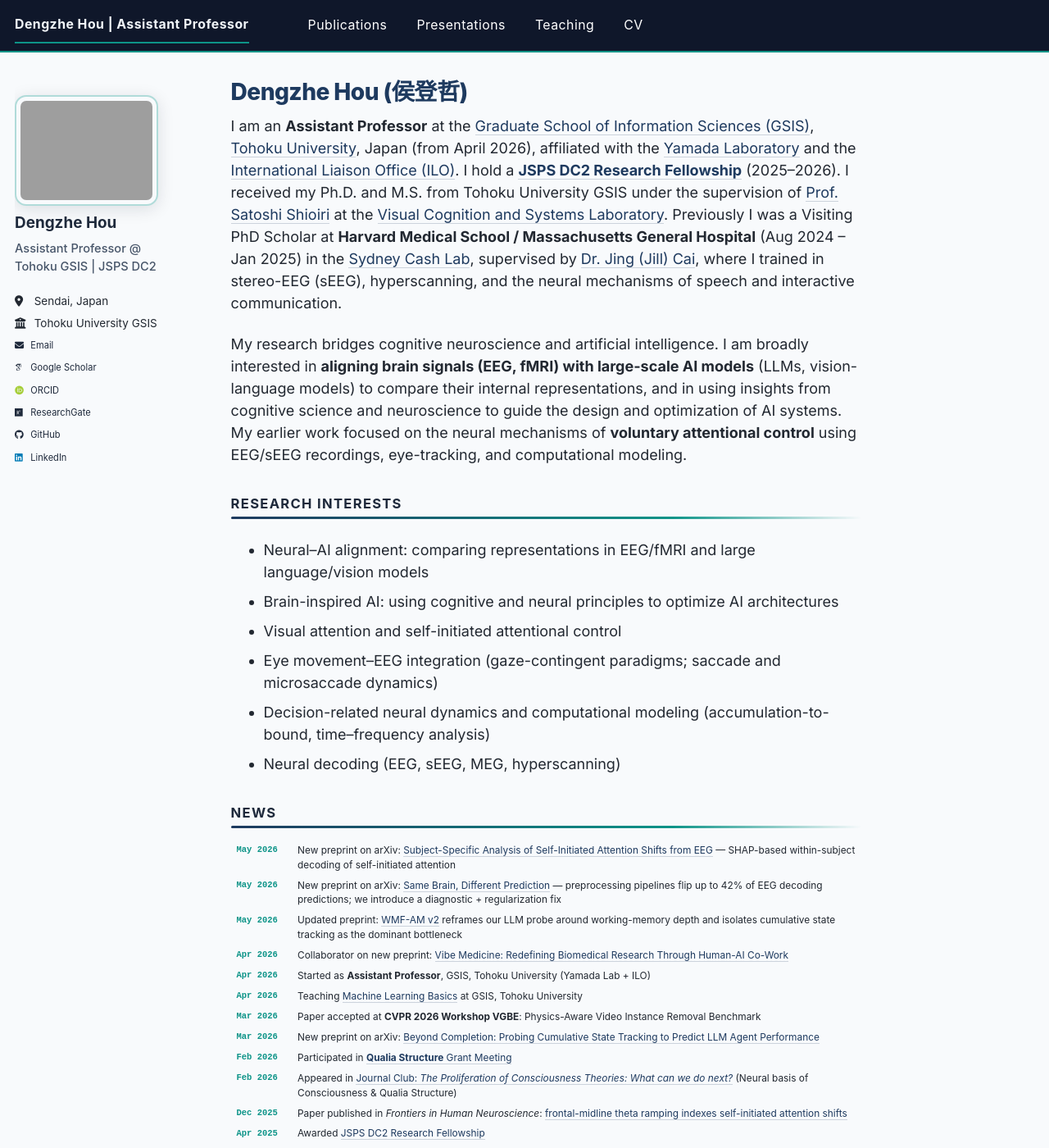
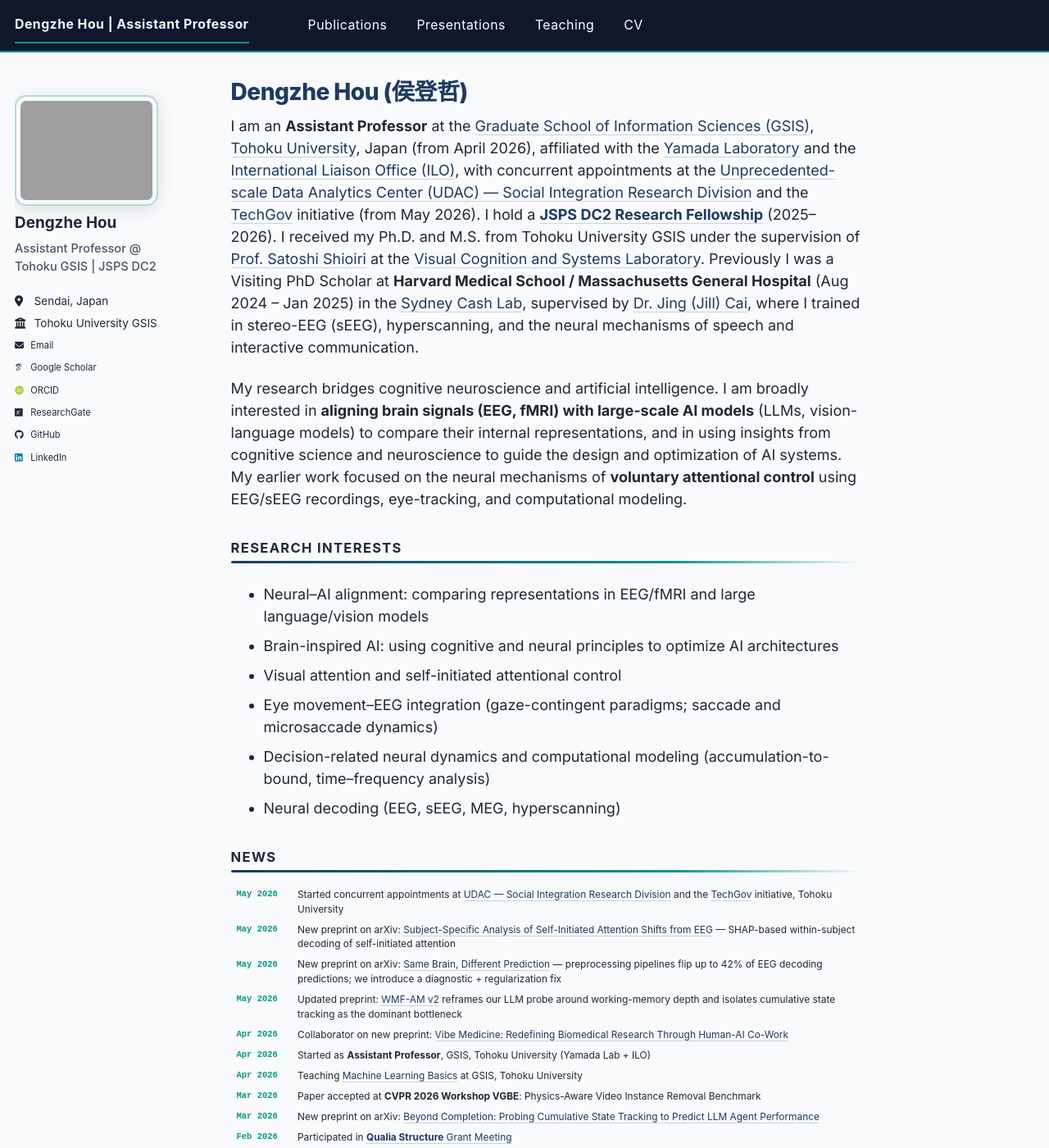
Before and after one commit to dengzhe-hou/dengzhe-hou.github.io, a Jekyll site: the page built from _pages/about.md, in a window 1280 px wide and 1400 px high. Shown: the whole window at 82% size. Built offline with Jekyll 4.4.1, drawn with Linux system fonts in a browser that asks for light colours; some web fonts are replaced; a script bundle is joined from its source files by our own code; library files that are not in the unit come from our copies.

Commit message:
Add UDAC and TechGov concurrent appointments (May 2026)
Bio: list concurrent appointments at UDAC Social Integration Research
Division and TechGov initiative alongside Yamada Lab and ILO.
News: add corresponding May 2026 entry.

Co-Authored-By: Claude Opus 4.7 (1M context) <noreply@anthropic.com>

```diff
--- a/_pages/about.md
+++ b/_pages/about.md
@@ -7,7 +7,7 @@ redirect_from:
   - /about.html
 ---
 
-I am an **Assistant Professor** at the [Graduate School of Information Sciences (GSIS)](https://www.is.tohoku.ac.jp/en/), [Tohoku University](https://www.tohoku.ac.jp/en/), Japan (from April 2026), affiliated with the [Yamada Laboratory](https://yamada-lab.gr.jp/ja/index.html) and the [International Liaison Office (ILO)](https://www.is.tohoku.ac.jp/introduction/ilo/). I hold a **[JSPS DC2 Research Fellowship](https://kaken.nii.ac.jp/ja/grant/KAKENHI-PROJECT-25KJ0641)** (2025–2026). I received my Ph.D. and M.S. from Tohoku University GSIS under the supervision of [Prof. Satoshi Shioiri](https://scholar.google.com/citations?user=I9qDcUsAAAAJ&hl=en) at the [Visual Cognition and Systems Laboratory](https://www.shioiri.riec.tohoku.ac.jp/). Previously I was a Visiting PhD Scholar at **Harvard Medical School / Massachusetts General Hospital** (Aug 2024 – Jan 2025) in the [Sydney Cash Lab](https://cashlab.mgh.harvard.edu/), supervised by [Dr. Jing (Jill) Cai](https://scholar.google.co.jp/citations?user=ggUF_nIAAAAJ&hl=ja), where I trained in stereo-EEG (sEEG), hyperscanning, and the neural mechanisms of speech and interactive communication.
+I am an **Assistant Professor** at the [Graduate School of Information Sciences (GSIS)](https://www.is.tohoku.ac.jp/en/), [Tohoku University](https://www.tohoku.ac.jp/en/), Japan (from April 2026), affiliated with the [Yamada Laboratory](https://yamada-lab.gr.jp/ja/index.html) and the [International Liaison Office (ILO)](https://www.is.tohoku.ac.jp/introduction/ilo/), with concurrent appointments at the [Unprecedented-scale Data Analytics Center (UDAC) — Social Integration Research Division](https://udac.tohoku.ac.jp/about/#introduce) and the [TechGov](https://techgov.udac.tohoku.ac.jp/ja/index.html#team) initiative (from May 2026). I hold a **[JSPS DC2 Research Fellowship](https://kaken.nii.ac.jp/ja/grant/KAKENHI-PROJECT-25KJ0641)** (2025–2026). I received my Ph.D. and M.S. from Tohoku University GSIS under the supervision of [Prof. Satoshi Shioiri](https://scholar.google.com/citations?user=I9qDcUsAAAAJ&hl=en) at the [Visual Cognition and Systems Laboratory](https://www.shioiri.riec.tohoku.ac.jp/). Previously I was a Visiting PhD Scholar at **Harvard Medical School / Massachusetts General Hospital** (Aug 2024 – Jan 2025) in the [Sydney Cash Lab](https://cashlab.mgh.harvard.edu/), supervised by [Dr. Jing (Jill) Cai](https://scholar.google.co.jp/citations?user=ggUF_nIAAAAJ&hl=ja), where I trained in stereo-EEG (sEEG), hyperscanning, and the neural mechanisms of speech and interactive communication.
 
 My research bridges cognitive neuroscience and artificial intelligence. I am broadly interested in **aligning brain signals (EEG, fMRI) with large-scale AI models** (LLMs, vision-language models) to compare their internal representations, and in using insights from cognitive science and neuroscience to guide the design and optimization of AI systems. My earlier work focused on the neural mechanisms of **voluntary attentional control** using EEG/sEEG recordings, eye-tracking, and computational modeling.
 
@@ -24,6 +24,7 @@ My research bridges cognitive neuroscience and artificial intelligence. I am bro
 
 | | |
 |---|---|
+| **May 2026** | Started concurrent appointments at [UDAC — Social Integration Research Division](https://udac.tohoku.ac.jp/about/#introduce) and the [TechGov](https://techgov.udac.tohoku.ac.jp/ja/index.html#team) initiative, Tohoku University |
 | **May 2026** | New preprint on arXiv: [Subject-Specific Analysis of Self-Initiated Attention Shifts from EEG](https://arxiv.org/abs/2605.18251) — SHAP-based within-subject decoding of self-initiated attention |
 | **May 2026** | New preprint on arXiv: [Same Brain, Different Prediction](https://arxiv.org/abs/2605.07212) — preprocessing pipelines flip up to 42% of EEG decoding predictions; we introduce a diagnostic + regularization fix |
 | **May 2026** | Updated preprint: [WMF-AM v2](https://arxiv.org/abs/2603.27343) reframes our LLM probe around working-memory depth and isolates cumulative state tracking as the dominant bottleneck |
```
